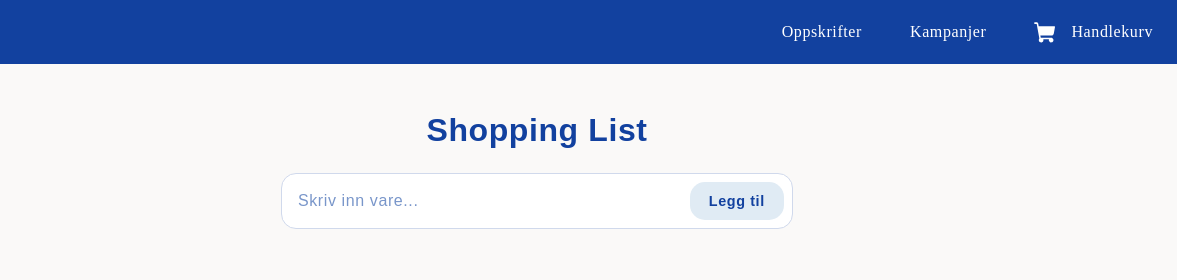
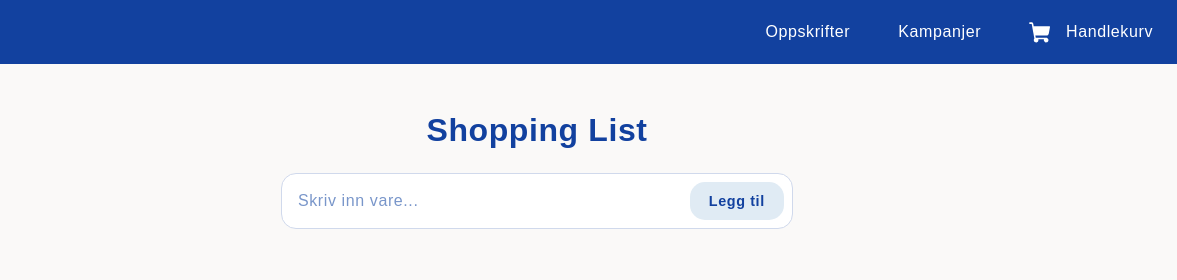
Before and after one commit to thelazysupper/Demoliste, a plain HTML site: page index.html in a window 1280 px wide. Shown: the top 280 px of the page, 103-1280 px from the left. Drawn offline with Linux system fonts and the light colour scheme; a web font is replaced by a local one.

Commit message:
change fallback

```diff
--- a/styles.css
+++ b/styles.css
@@ -30,7 +30,7 @@ h2 {
 }
 p {
     color: white;
-    font-family: 'Basic Sans', Helvetica sans-serif;
+    font-family: 'Basic Sans', sans-serif;
 }
 
 li {
```
